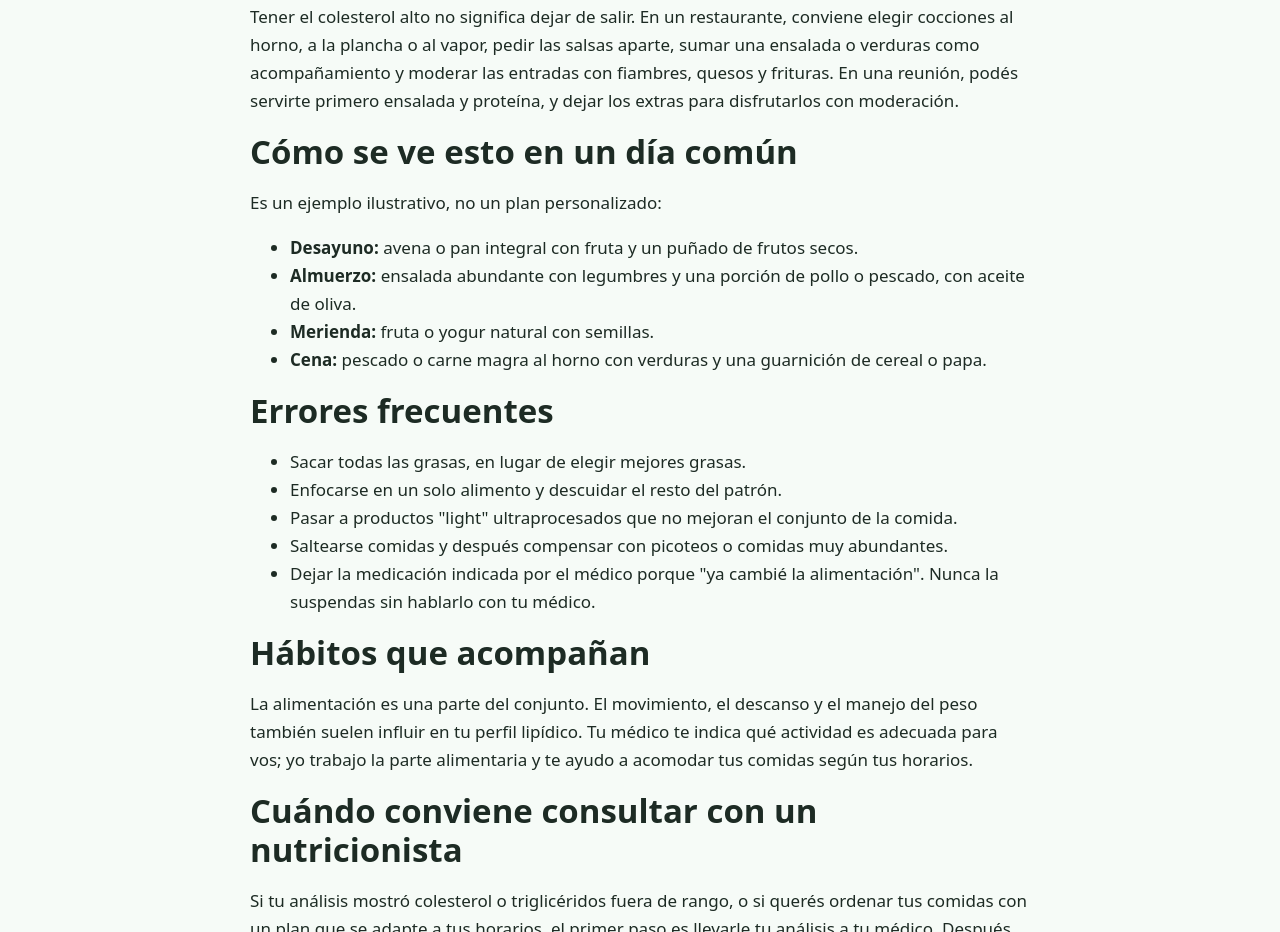
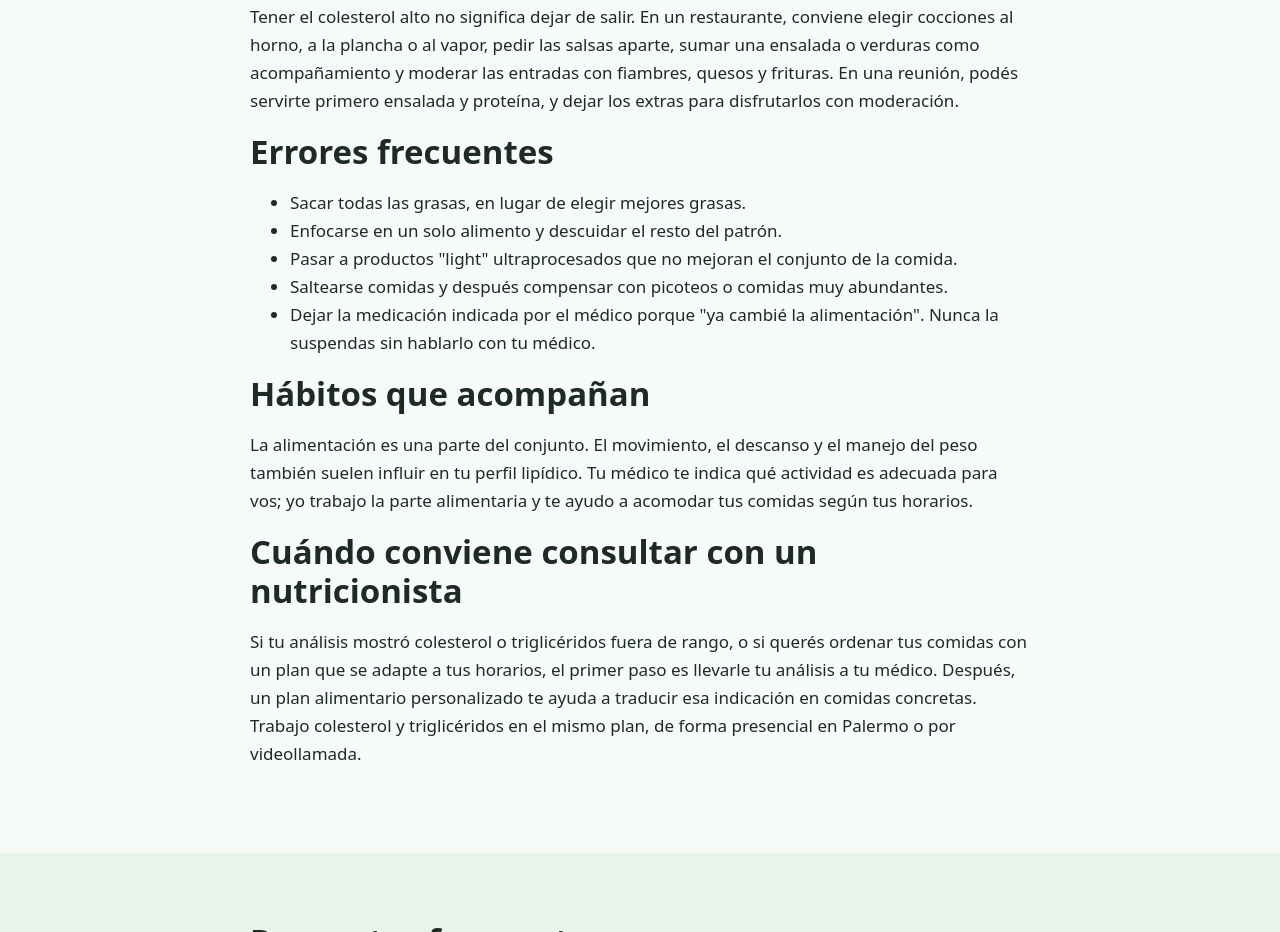
Before and after one commit to licfernandezr/web-de-rodrigo, a plain HTML site: page blog-que-comer-para-bajar-el-colesterol.html in a window 1280 px wide. Shown: the part 2828-3760 px from the top of the page. Drawn offline with Linux system fonts and the light colour scheme.

Commit message:
Quitar sección 'Cómo se ve esto en un día común'
Co-Authored-By: Claude Sonnet 5.5 <noreply@anthropic.com>
Claude-Session: https://claude.ai/code/session_01JgLiS643zSkfEWo54mdwqD

```diff
--- a/blog-que-comer-para-bajar-el-colesterol.html
+++ b/blog-que-comer-para-bajar-el-colesterol.html
@@ -85,14 +85,6 @@
 </ul>
 <h2>Comer afuera y en reuniones</h2>
 <p>Tener el colesterol alto no significa dejar de salir. En un restaurante, conviene elegir cocciones al horno, a la plancha o al vapor, pedir las salsas aparte, sumar una ensalada o verduras como acompañamiento y moderar las entradas con fiambres, quesos y frituras. En una reunión, podés servirte primero ensalada y proteína, y dejar los extras para disfrutarlos con moderación.</p>
-<h2>Cómo se ve esto en un día común</h2>
-<p>Es un ejemplo ilustrativo, no un plan personalizado:</p>
-<ul>
-<li><strong>Desayuno:</strong> avena o pan integral con fruta y un puñado de frutos secos.</li>
-<li><strong>Almuerzo:</strong> ensalada abundante con legumbres y una porción de pollo o pescado, con aceite de oliva.</li>
-<li><strong>Merienda:</strong> fruta o yogur natural con semillas.</li>
-<li><strong>Cena:</strong> pescado o carne magra al horno con verduras y una guarnición de cereal o papa.</li>
-</ul>
 <h2>Errores frecuentes</h2>
 <ul>
 <li>Sacar todas las grasas, en lugar de elegir mejores grasas.</li>
```
